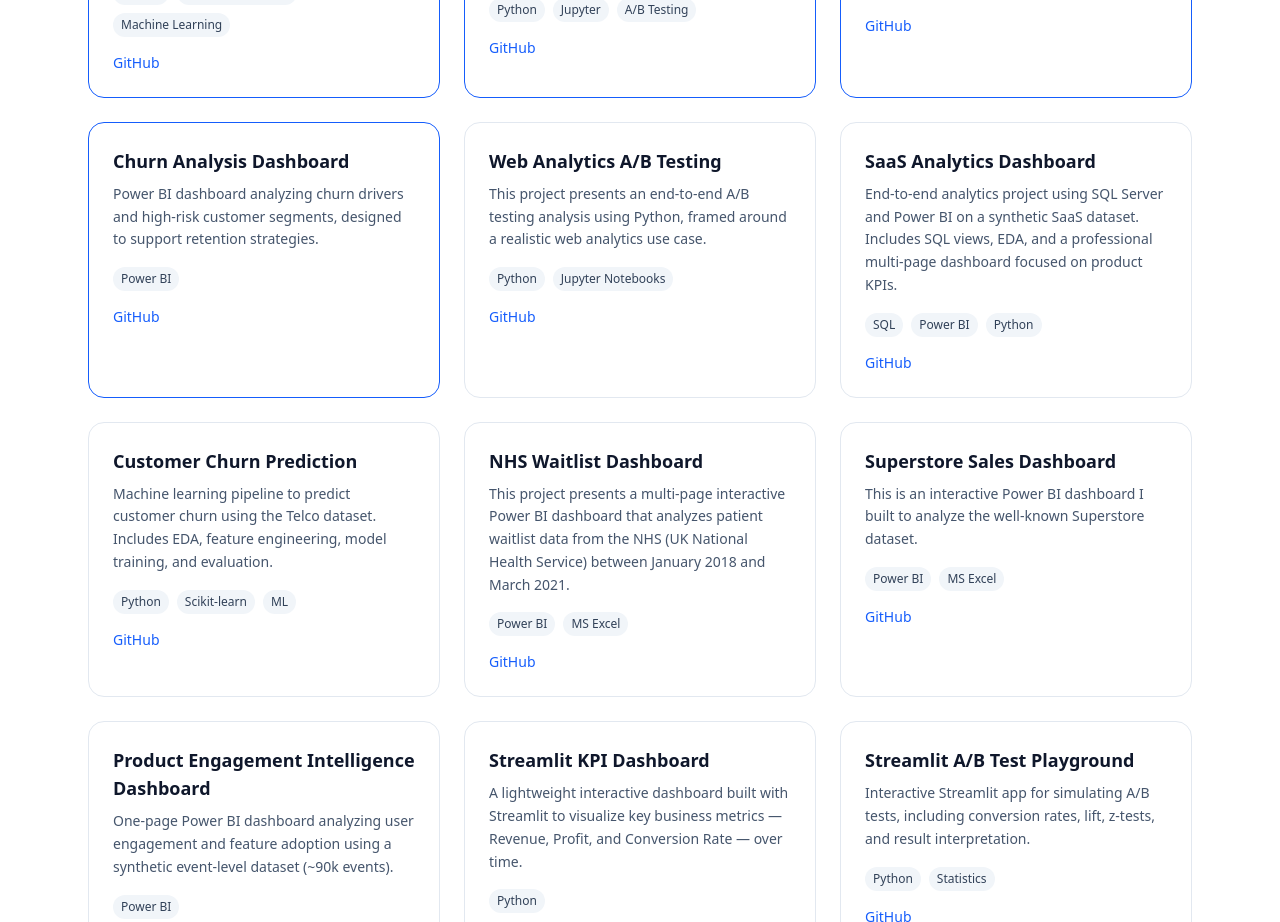
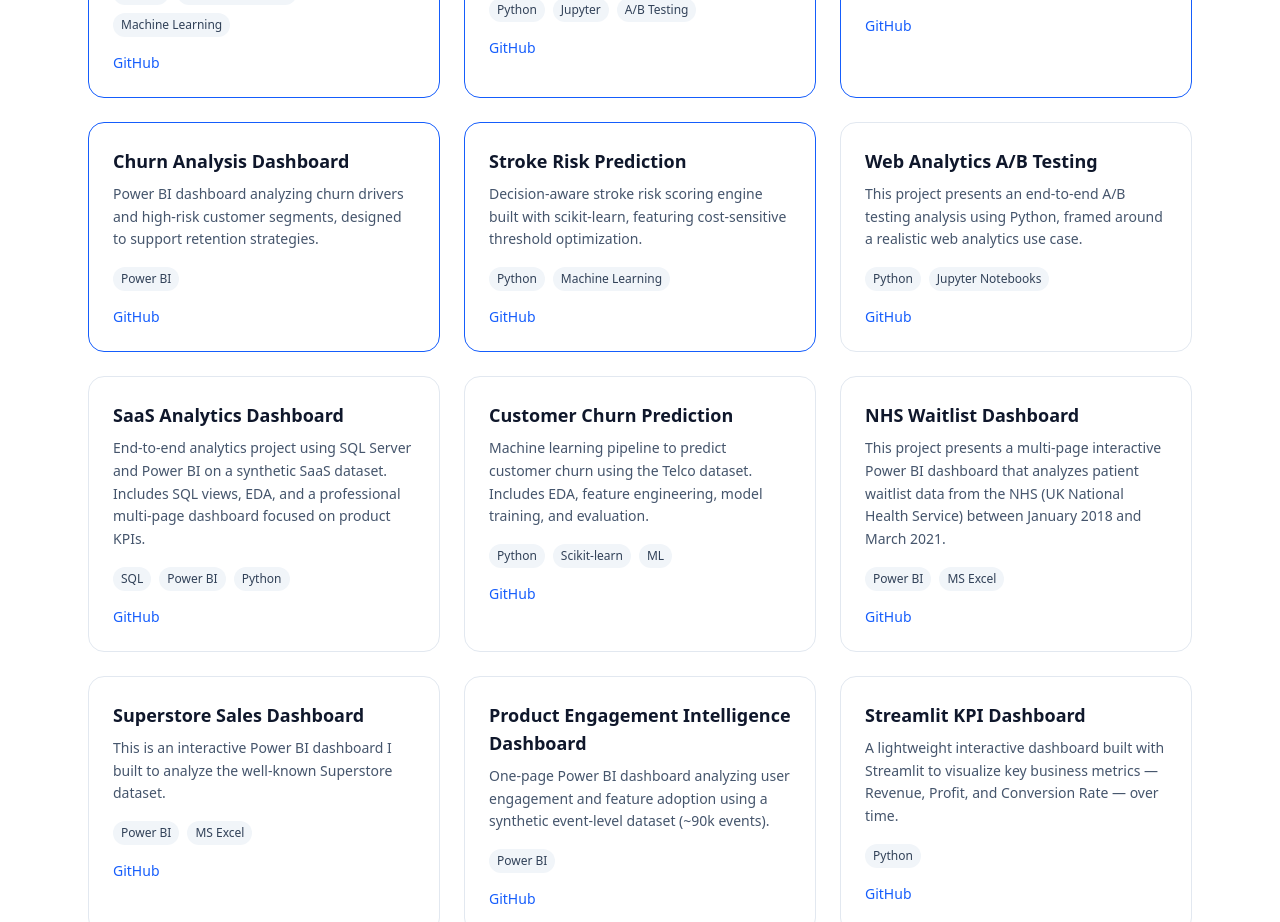
Before and after one commit to nachospreafico/data-portfolio, a React (Vite) app: page / in a window 1280 px wide. Shown: the part 2120-3042 px from the top of the page. Built offline with nearby package versions, Linux system fonts and the light colour scheme.

Commit message:
added Stroke Risk Prediction project

```diff
--- a/src/components/projectsData.js
+++ b/src/components/projectsData.js
@@ -40,6 +40,17 @@ export const projectsData = [
     },
     featured: true,
   },
+  {
+    title: "Stroke Risk Prediction",
+    description:
+      "Decision-aware stroke risk scoring engine built with scikit-learn, featuring cost-sensitive threshold optimization.",
+    tech: ["Python", "Machine Learning"],
+    links: {
+      github: "https://github.com/nachospreafico/stroke-risk-prediction",
+    },
+    featured: true,
+  },
+
   {
     title: "Web Analytics A/B Testing",
     description:
```
